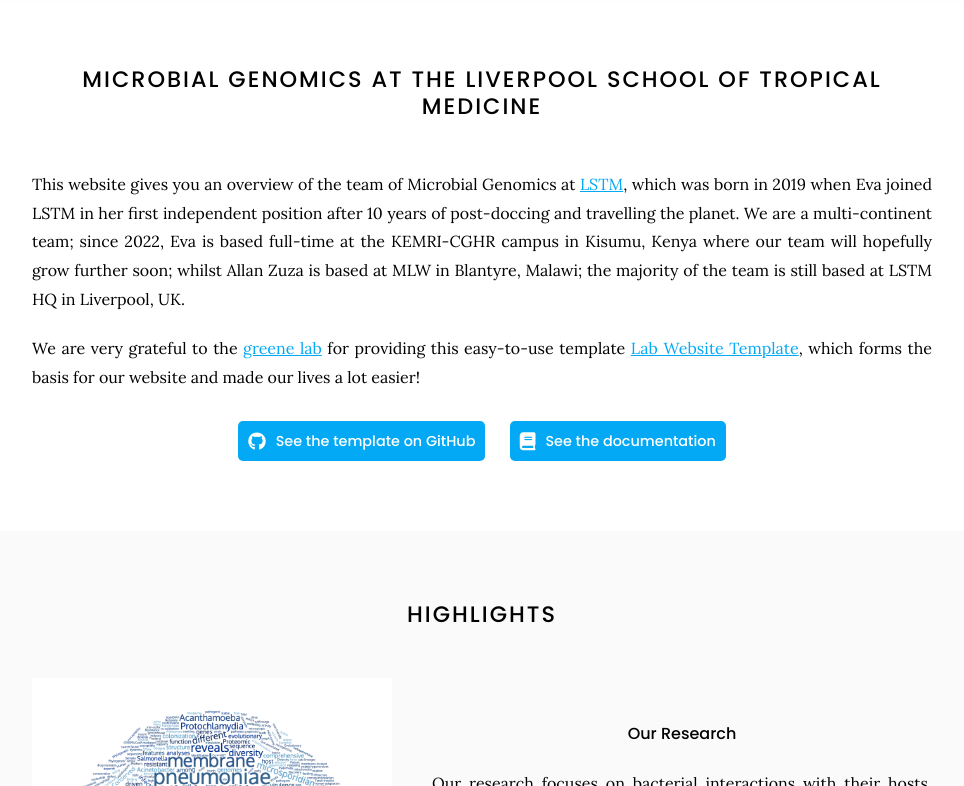
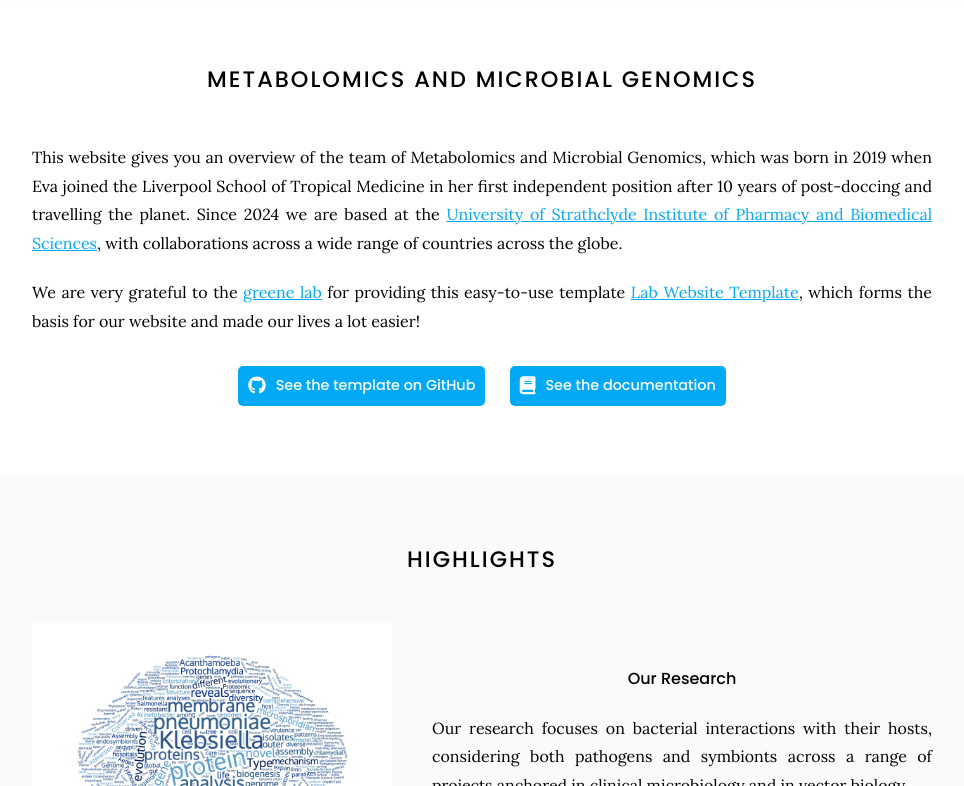
Before and after one commit to Evo-MInt/MicGen-lab-website, a Jekyll site: the page built from index.md, in a window 1280 px wide and 900 px high, cut to the strip 114-900 px from the top of the window. Shown: the whole strip, without its empty margins (158-1122 px from the left). Built offline with Jekyll 4.4.1, drawn with Linux system fonts in a browser that asks for light colours.

Commit message:
Update index.md

```diff
--- a/index.md
+++ b/index.md
@@ -2,9 +2,9 @@
 title: Home
 ---
 
-# Microbial Genomics at the Liverpool School of Tropical Medicine
+# Metabolomics and Microbial Genomics
 
-This website gives you an overview of the team of Microbial Genomics at [LSTM](https://www.lstmed.ac.uk/), which was born in 2019 when Eva joined LSTM in her first independent position after 10 years of post-doccing and travelling the planet. We are a multi-continent team; since 2022, Eva is based full-time at the KEMRI-CGHR campus in Kisumu, Kenya where our team will hopefully grow further soon; whilst Allan Zuza is based at MLW in Blantyre, Malawi; the majority of the team is still based at LSTM HQ in Liverpool, UK.
+This website gives you an overview of the team of Metabolomics and Microbial Genomics, which was born in 2019 when Eva joined the Liverpool School of Tropical Medicine in her first independent position after 10 years of post-doccing and travelling the planet. Since 2024 we are based at the [University of Strathclyde Institute of Pharmacy and Biomedical Sciences](https://www.strath.ac.uk/science/strathclydeinstituteofpharmacybiomedicalsciences/), with collaborations across a wide range of countries across the globe.
 
 We are very grateful to the [greene lab](https://www.greenelab.com/) for providing this easy-to-use template [Lab Website Template](https://github.com/greenelab/lab-website-template), which forms the basis for our website and made our lives a lot easier!
 
```
